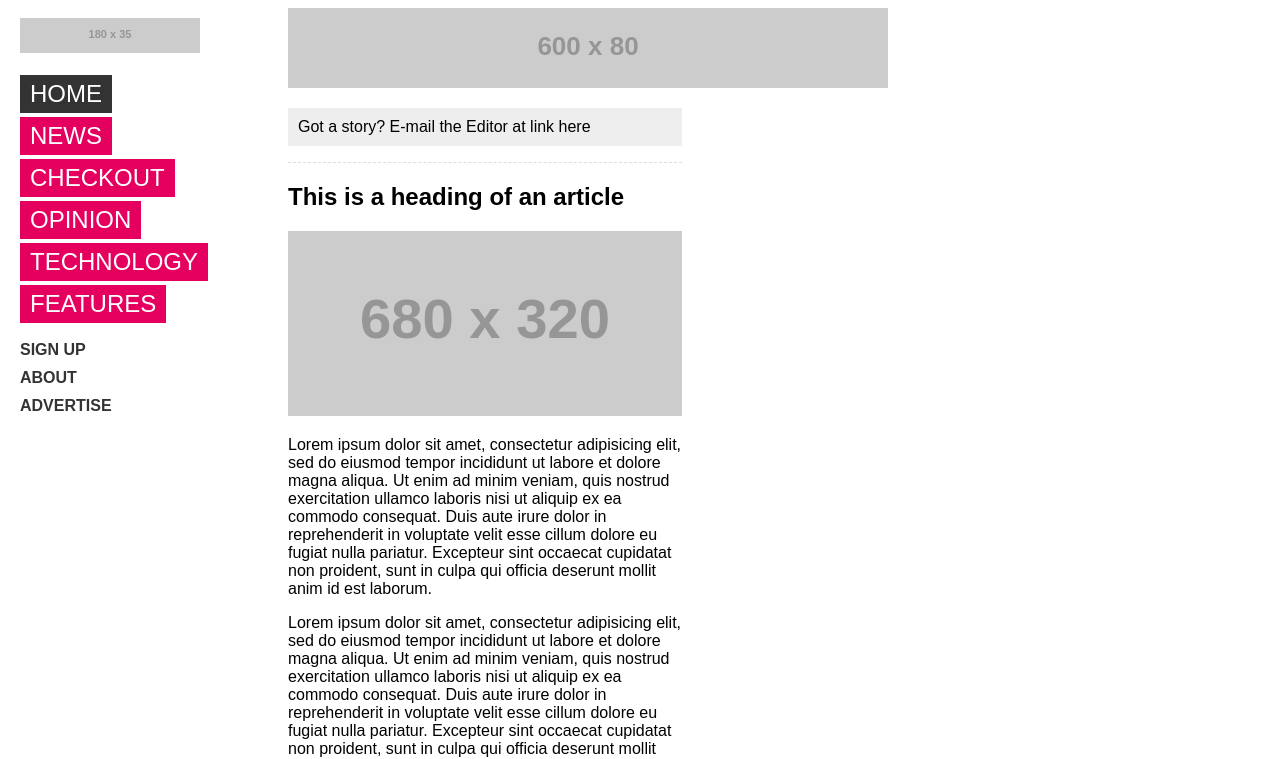
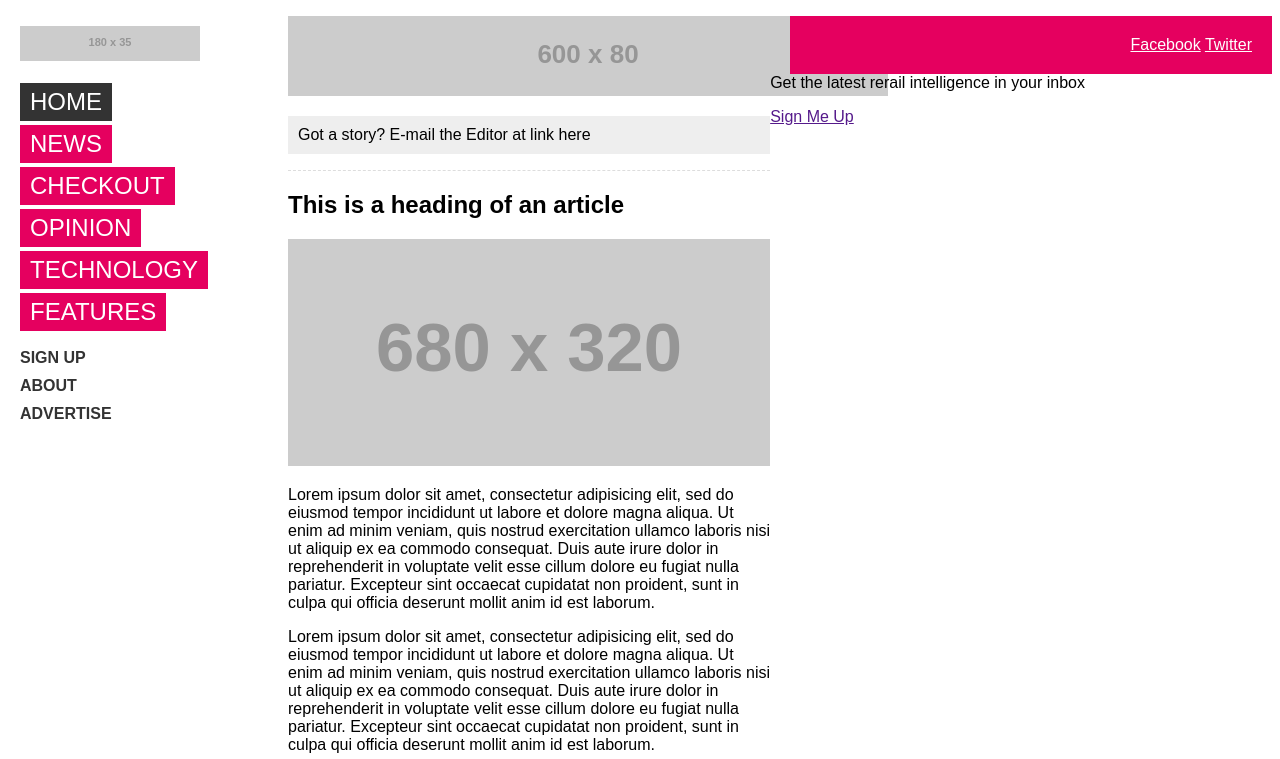
Before and after one commit to rscarlett1/register-remake, a plain HTML site: page index.html in a window 1280 px wide. Shown: the top 759 px of the page. Drawn offline with Linux system fonts and the light colour scheme; placeholder pictures from the web are drawn by us.

Commit message:
aside social links

```diff
--- a/css/styles.css
+++ b/css/styles.css
@@ -54,7 +54,8 @@ main aside p{
 }
 
 main{
-	width: 40%;
+	width: 49%;
+	float: left;
 }
 
 hr{
@@ -143,3 +144,19 @@ article img{
 	position: relative;
 	top: -20px;
 }
+
+#extra{
+	width: 49%;
+	float: right;
+}
+
+#social {
+	background-color: #e5005f;
+	color: white;
+	padding: 20px;
+	text-align: right;
+}
+
+#social a{
+	color: inherit;
+}
--- a/index.html
+++ b/index.html
@@ -132,11 +132,20 @@
 		</article>
 
 
+	</main>
 
+	<div id="extra">
+		<div id="social">
+			<a href="#">Facebook</a>
+			<a href="#">Twitter</a>
+		</div>
 
+	</div>
 
+	<div id="newsletter">
+		<p>Get the latest rerail intelligence in your inbox</p><a href="">Sign Me Up</a>
 
-	</main>
+	</div>
 
 </body>
 </html>
```
